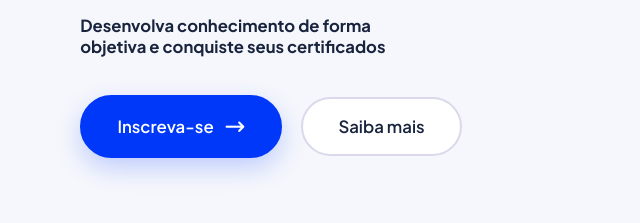
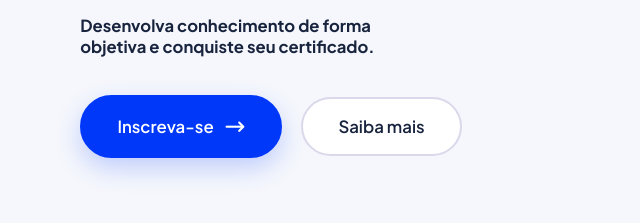
Before and after one commit to saikihector/DogSchool, a plain HTML site: page frontend/index.html in a window 1280 px wide. Shown: the part 433-656 px from the top of the page, 35-675 px from the left. Drawn offline with Linux system fonts and the light colour scheme; no server answers.

Commit message:
Fix typo in hero text paragraph

```diff
--- a/frontend/index.html
+++ b/frontend/index.html
@@ -51,7 +51,7 @@
             <h1>Metodologia</h1>
             <h1 class="hero-text-second">Ágil</h1>
             <p class="hero-text-sub">Desenvolva conhecimento de forma <br>
-                objetiva e conquiste seus certificados
+                objetiva e conquiste seu certificado.
             </p>
         </div>
 
```
